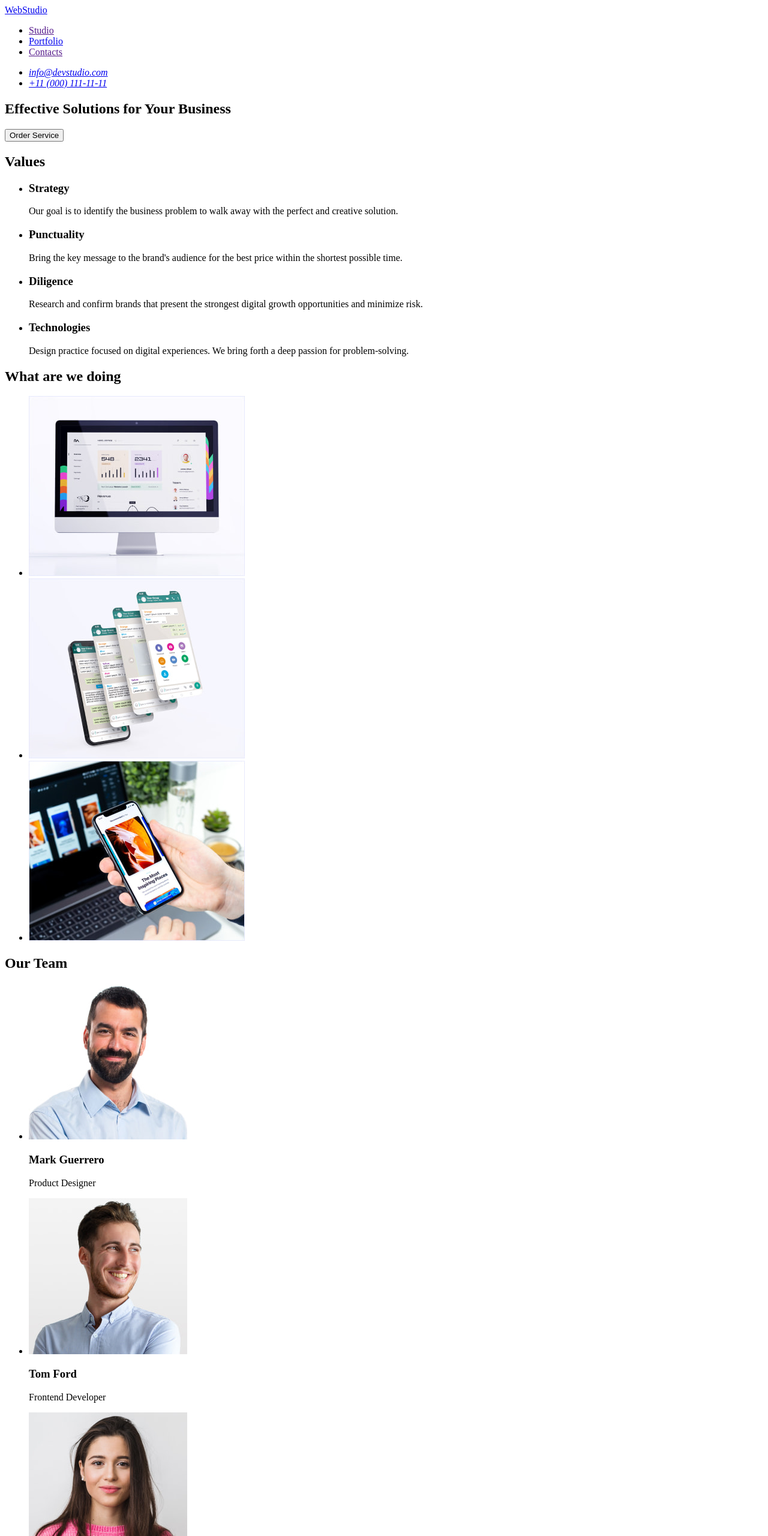
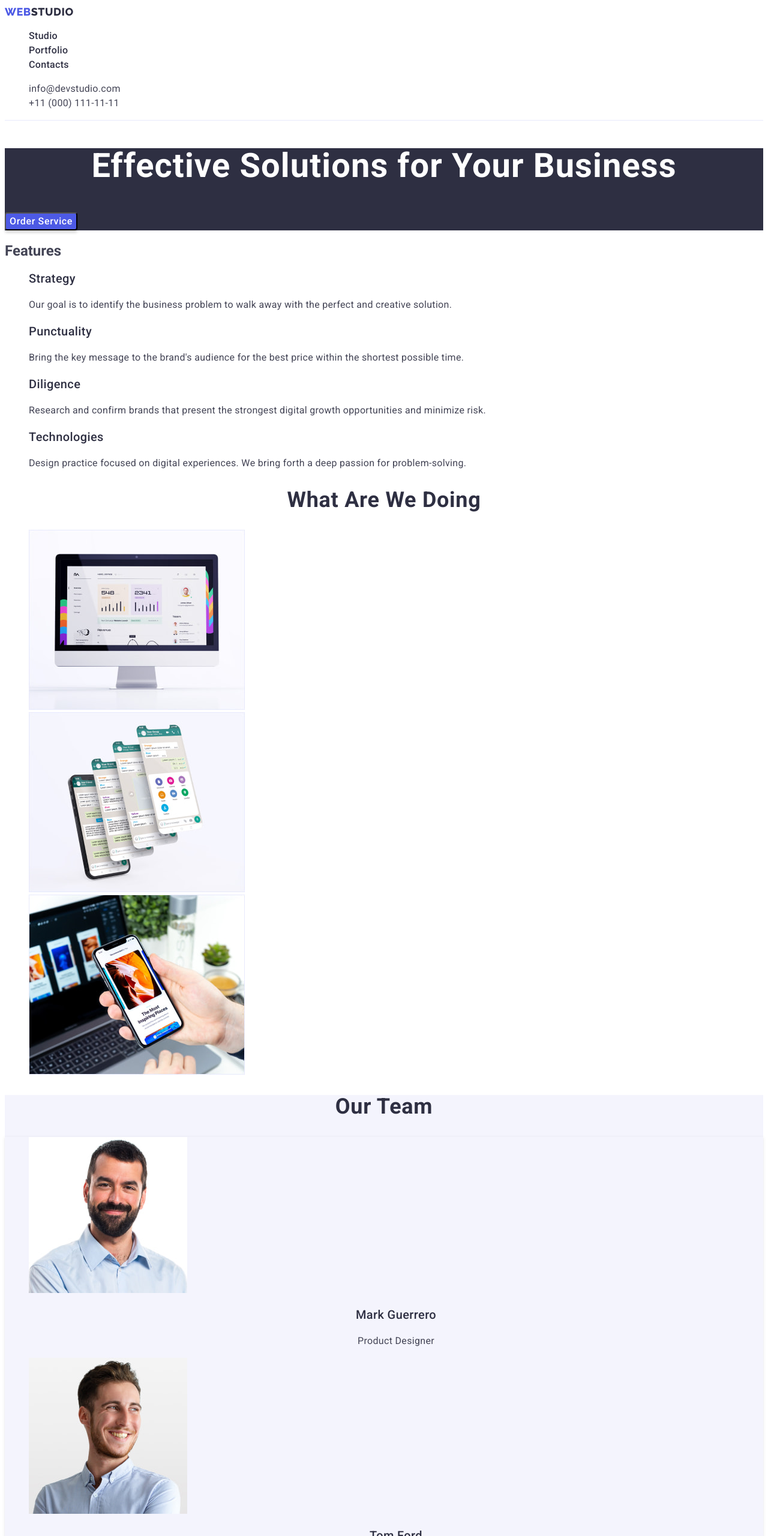
Before and after one commit to LIGHT131313/goit-markup-hw-02, a plain HTML site: page index.html in a window 1280 px wide. Shown: the top 2560 px of the page at 60% size. Drawn offline with Linux system fonts and the light colour scheme.

Commit message:
added styles

```diff
--- a/css/styles.css
+++ b/css/styles.css
@@ -0,0 +1,224 @@
+:root {
+    --color-iris: #4d5ae5;
+    --color-ocean: #404bbf;
+    --color-navy-blue: #2e2f42;
+    --color-green: #31d0aa;
+    --color-slate: #434455;
+    --color-light-slate: #8e8f99;
+    --color-cornflower: #e7e9fc;
+    --color-cloud: #f4f4fd;
+    --color-navy-blue-modal: #2e2f42;
+    --color-grey: #2e2f42;
+}
+
+body {
+    font-family: 'Roboto', sans-serif;
+    color: #434455;
+}
+
+.link {
+    text-decoration: none;
+}
+
+.list {
+    list-style: none;
+}
+
+/*.title {
+
+}
+
+.text {
+
+} */
+
+
+/*-----Header-----*/
+
+.header-logo,
+.footer-logo {
+    font-family: 'Raleway', sans-serif;
+    font-weight: 800;
+    font-size: 18px;
+    line-height: 1.33;
+    display: flex;
+    align-items: center;
+    letter-spacing: 0.03em;
+    text-transform: uppercase;
+    color: #2E2F42;
+}
+
+.web-logo {
+    color: #4D5AE5;
+}
+
+.header {
+    background: #FFFFFF;
+    border-bottom: 1px solid #E7E9FC;
+}
+
+.header-list-link {
+    font-style: normal;
+    font-weight: 500;
+    font-size: 16px;
+    line-height: 1.5;
+    letter-spacing: 0.02em;
+    color: #2E2F42;
+}
+
+.header-address-link {
+    font-style: normal;
+    font-weight: 400;
+    font-size: 16px;
+    line-height: 1.5;
+    letter-spacing: 0.02em;
+    color: #434455;
+}
+
+.header-address-link:hover,
+.header-address-link:focus {
+    color: #404BBF;
+}
+
+/*----------Buttons----------*/
+
+.hero-btn,
+.filter-btn {
+    font-family: inherit;
+    font-style: normal;
+    font-weight: 500;
+    font-size: 16px;
+    line-height: 1.5;
+    display: flex;
+    align-items: center;
+    letter-spacing: 0.04em;
+    color: #FFFFFF;
+    cursor: pointer;
+}
+
+.hero-btn {
+    background: #4D5AE5;
+    box-shadow: 0px 4px 4px rgba(0, 0, 0, 0.15);
+    border-radius: 4px;
+}
+
+.hero-btn:hover,
+.hero-btn:focus {
+    background: #404BBF;
+}
+
+.filter-btn {
+    text-align: center;
+    color: #4D5AE5;
+    background: #F4F4FD;
+    border: 1px solid #E7E9FC;
+    border-radius: 4px;
+}
+
+.filter-btn:hover,
+.filter-btn:focus {
+    color: #FFFFFF;
+    background: #404BBF;
+    box-shadow: 0px 3px 1px rgba(0, 0, 0, 0.1), 0px 2px 1px rgba(0, 0, 0, 0.08), 0px 2px 2px rgba(0, 0, 0, 0.12);
+}
+
+/*----------Hero----------*/
+
+.hero {
+    background: #2E2F42;
+}
+
+.hero-title {
+    font-size: 56px;
+    line-height: 1.07;
+    text-align: center;
+    letter-spacing: 0.02em;
+    color: #FFFFFF;
+}
+
+/*----------Sections----------*/
+
+.features-list-title {
+    font-weight: 500;
+    font-size: 20px;
+    line-height: 1.2;
+    letter-spacing: 0.02em;
+    color: #2E2F42;
+}
+
+.features-list-text {
+    font-size: 16px;
+    line-height: 1.5;
+    letter-spacing: 0.02em;
+}
+
+.wawd-title,
+.team-title {
+    font-size: 36px;
+    line-height: 1.11;
+    text-align: center;
+    letter-spacing: 0.02em;
+    text-transform: capitalize;
+    color: #2E2F42;
+}
+
+.team {
+    background: #F4F4FD;
+}
+
+.team-list {
+    box-shadow: 0px 1px 6px rgba(46, 47, 66, 0.08), 0px 1px 1px rgba(46, 47, 66, 0.16), 0px 2px 1px rgba(46, 47, 66, 0.08);
+    border-radius: 0px 0px 4px 4px;
+}
+
+.team-item-title {
+    font-weight: 500;
+    font-size: 20px;
+    line-height: 1.2;
+    text-align: center;
+    letter-spacing: 0.02em;
+    color: #2E2F42;
+}
+
+.team-item-text {
+    font-size: 16px;
+    line-height: 1.5;
+    text-align: center;
+    letter-spacing: 0.02em;
+}
+
+.portfolio {
+    border: 1px solid #E7E9FC;
+}
+
+.portfolio-item-title {
+    font-weight: 500;
+    font-size: 20px;
+    line-height: 1.2;
+    letter-spacing: 0.02em;
+    color: #2E2F42;
+}
+
+.portfolio-item-text {
+    font-size: 16px;
+    line-height: 1.5;
+    letter-spacing: 0.02em;
+}
+
+/*----------Footer----------*/
+
+.footer {
+    background: #2E2F42;
+}
+
+.footer-logo {
+    line-height: 1.16;
+    color: #F4F4FD;
+}
+
+.footer-text {
+    font-size: 16px;
+    line-height: 1.5;
+    letter-spacing: 0.02em;
+    color: #E7E9FC;
+}
--- a/index.html
+++ b/index.html
@@ -6,97 +6,110 @@
   <meta http-equiv="X-UA-Compatible" content="IE=edge">
   <meta name="viewport" content="width=device-width, initial-scale=1.0">
   <title>Web Studio</title>
+  <link rel="preconnect" href="https://fonts.googleapis.com">
+  <link rel="preconnect" href="https://fonts.gstatic.com" crossorigin>
+  <link href="https://fonts.googleapis.com/css2?family=Raleway:wght@800&family=Roboto:wght@400;500;700;900&display=swap"
+    rel="stylesheet">
   <link rel="stylesheet" href="./css/styles.css">
 </head>
 
 <body>
 
-  <!-- Header -->
-  <header>
-    <a href="./index.html">WebStudio</a>
-    <nav>
-      <ul>
-        <li><a href="">Studio</a></li>
-        <li><a href="./portfolio.html">Portfolio</a></li>
-        <li><a href="">Contacts</a></li>
+  <!----------Header---------->
+  <header class="header">
+    <a class="header-logo link" href="./index.html"><span class="web-logo">Web</span>Studio</a>
+    <nav class="header-nav">
+      <ul class="header-list list">
+        <li class="header-list-item"><a class="header-list-link link" href="./index.html">Studio</a></li>
+        <li class="header-list-item"><a class="header-list-link link" href="./portfolio.html">Portfolio</a></li>
+        <li class="header-list-item"><a class="header-list-link link" href="">Contacts</a></li>
       </ul>
     </nav>
-    <address>
-      <ul>
-        <li><a href="mailto:info@devstudio.com">info@devstudio.com</a></li>
-        <li><a href="tel:+110001111111">+11 (000) 111-11-11</a></li>
+    <address class="header-address">
+      <ul class="header-address-list list">
+        <li class="header-address-item"><a class="header-address-link link"
+            href="mailto:info@devstudio.com">info@devstudio.com</a></li>
+        <li class="header-address-item"><a class="header-address-link link" href="tel:+110001111111">+11 (000)
+            111-11-11</a>
+        </li>
       </ul>
     </address>
   </header>
 
-  <!-- Main -->
+  <!----------Main---------->
   <main>
 
-    <!-- Hero -->
-    <section>
-      <h1>Effective Solutions for Your Business</h1>
-      <button type="button">Order Service</button>
+    <!----------Hero---------->
+    <section class="hero">
+      <h1 class="hero-title">Effective Solutions for Your Business</h1>
+      <button class="hero-btn" type="button">Order Service</button>
     </section>
 
-    <!-- Values -->
-    <section>
-      <h2>Values</h2>
-      <ul>
-        <li>
-          <h3>Strategy</h3>
-          <p>Our goal is to identify the business problem to walk away with the perfect and creative solution.</p>
+    <!----------Features---------->
+    <section class="features">
+      <h2 class="features-title">Features</h2>
+      <ul class="features-list list">
+        <li class="features-list-item">
+          <h3 class="features-list-title">Strategy</h3>
+          <p class="features-list-text">Our goal is to identify the business problem to walk away with the perfect
+            and creative solution.</p>
         </li>
-        <li>
-          <h3>Punctuality</h3>
-          <p>Bring the key message to the brand's audience for the best price within the shortest possible time.</p>
+        <li class="features-list-item">
+          <h3 class="features-list-title">Punctuality</h3>
+          <p class="features-list-text">Bring the key message to the brand's audience for the best price within
+            the shortest possible time.</p>
         </li>
-        <li>
-          <h3>Diligence</h3>
-          <p>Research and confirm brands that present the strongest digital growth opportunities and minimize risk.</p>
+        <li class="features-list-item">
+          <h3 class="features-list-title">Diligence</h3>
+          <p class="features-list-text">Research and confirm brands that present the strongest digital growth
+            opportunities and minimize risk.</p>
         </li>
-        <li>
-          <h3>Technologies</h3>
-          <p>Design practice focused on digital experiences. We bring forth a deep passion for problem-solving.</p>
+        <li class="features-list-item">
+          <h3 class="features-list-title">Technologies</h3>
+          <p class="features-list-text">Design practice focused on digital experiences. We bring forth a deep
+            passion for problem-solving.</p>
         </li>
       </ul>
     </section>
-    <section>
-      <h2>What are we doing</h2>
-      <ul>
-        <li><img src="./images/computer.jpg" alt="computer" width="360"></li>
-        <li><img src="./images/slides_screen.jpg" alt="slides_screen" width="360"></li>
-        <li><img src="./images/phone.jpg" alt="phone" width="360"></li>
+    <section class="wawd">
+      <h2 class="wawd-title">What are we doing</h2>
+      <ul class="wawd-list list">
+        <li class="wawd-item"><img class="wawd-item-img" src="./images/computer.jpg" alt="computer" width="360"></li>
+        <li class="wawd-item"><img class="wawd-item-img" src="./images/slides_screen.jpg" alt="slides_screen"
+            width="360"></li>
+        <li class="wawd-item"><img class="wawd-item-img" src="./images/phone.jpg" alt="phone" width="360"></li>
       </ul>
     </section>
 
-    <!-- Team -->
-    <section>
-      <h2>Our Team</h2>
-      <ul>
-        <li><img src="./images/employee1.jpg" alt="employee1" width="264">
-          <h3>Mark Guerrero</h3>
-          <p>Product Designer</p>
+    <!----------Team---------->
+    <section class="team">
+      <h2 class="team-title">Our Team</h2>
+      <ul class="team-list list">
+        <li class="team-item"><img class="team-item-img" src="./images/employee1.jpg" alt="employee1" width="264">
+          <h3 class="team-item-title">Mark Guerrero</h3>
+          <p class="team-item-text">Product Designer</p>
         </li>
-        <li><img src="./images/employee2.jpg" alt="employee2" width="264">
-          <h3>Tom Ford</h3>
-          <p>Frontend Developer</p>
+        <li class="team-item"><img class="team-item-img" src="./images/employee2.jpg" alt="employee2" width="264">
+          <h3 class="team-item-title">Tom Ford</h3>
+          <p class="team-item-text">Frontend Developer</p>
         </li>
-        <li><img src="./images/employee3.jpg" alt="employee3" width="264">
-          <h3>Camila Garcia</h3>
-          <p>Marketing</p>
+        <li class="team-item"><img class="team-item-img" src="./images/employee3.jpg" alt="employee3" width="264">
+          <h3 class="team-item-title">Camila Garcia</h3>
+          <p class="team-item-text">Marketing</p>
         </li>
-        <li><img src="./images/employee4.jpg" alt="employee4" width="264">
-          <h3>Daniel Wilson</h3>
-          <p>UI Designer</p>
+        <li class="team-item"><img class="team-item-img" src="./images/employee4.jpg" alt="employee4" width="264">
+          <h3 class="team-item-title">Daniel Wilson</h3>
+          <p class="team-item-text">UI Designer</p>
         </li>
       </ul>
     </section>
   </main>
 
-  <!-- Footer -->
-  <footer>
-    <a href="./index.html">WebStudio</a>
-    <p>Increase the flow of customers and sales for your business with digital marketing & growth solutions.</p>
+  <!----------Footer---------->
+  <footer class="footer">
+    <a class="footer-logo link" href="./index.html"><span class="web-logo">Web</span>Studio</a>
+    <p class="footer-text">Increase the flow of customers and sales for your business with digital marketing & growth
+      solutions.</p>
   </footer>
 </body>
 
```
Also changed, not shown: portfolio.html (+82 -62 lines).
